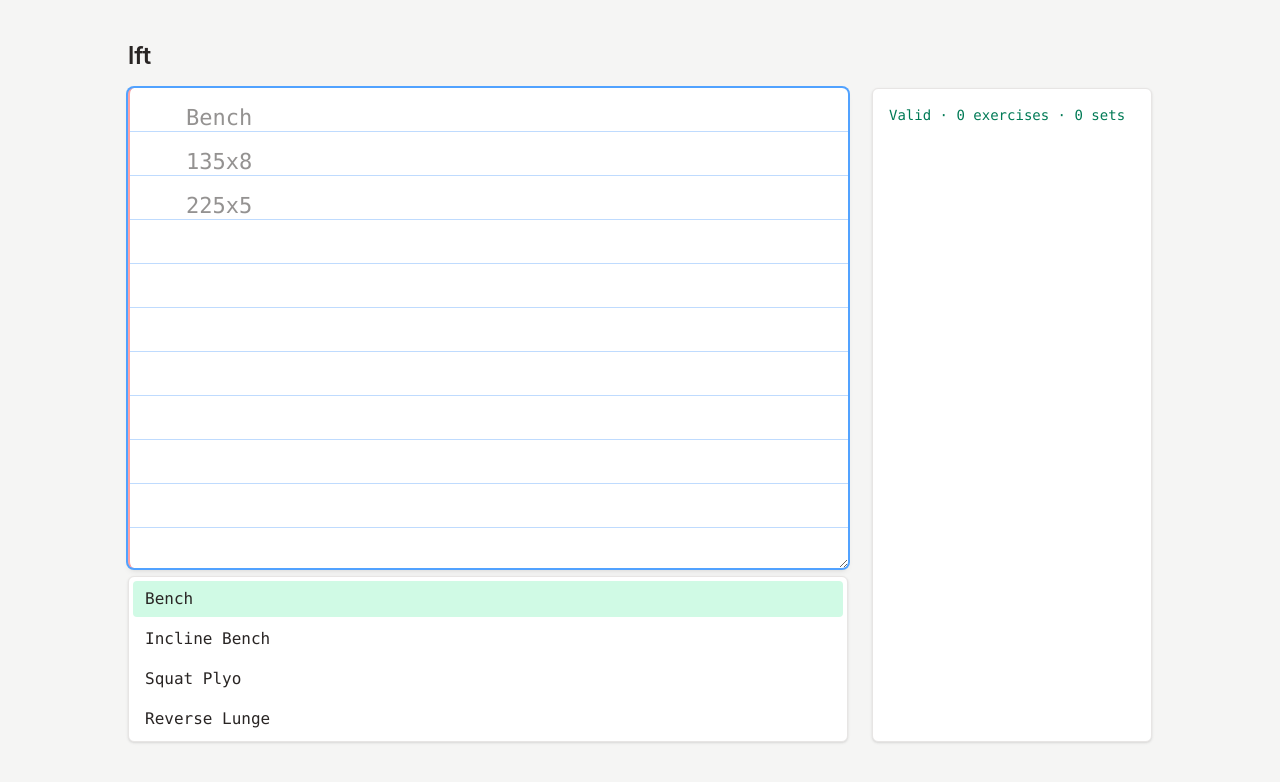
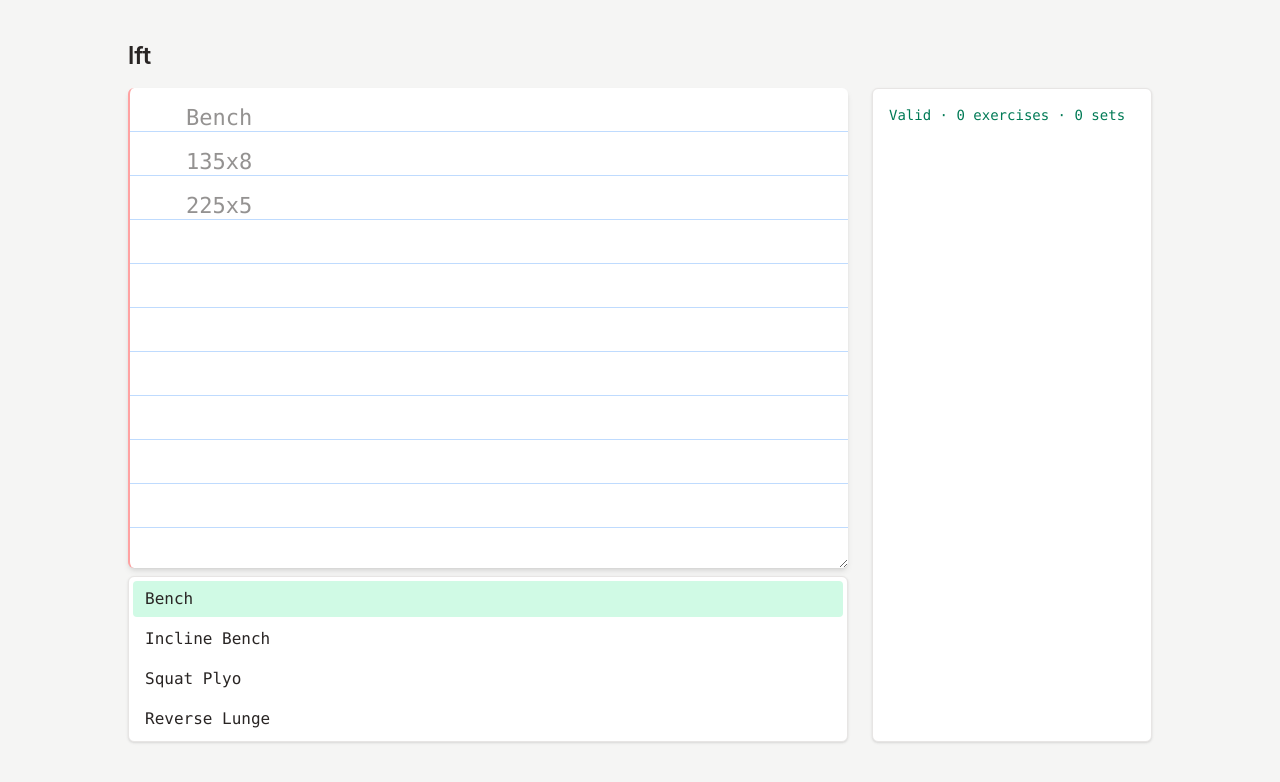
Before and after one commit to sheldonkwok/lft, a React (Vite) app: page / in a window 1280 px wide. Shown: the top 782 px of the page. Built offline with nearby package versions, Linux system fonts and the light colour scheme.

Commit message:
style: Remove highlight

```diff
--- a/src/App.tsx
+++ b/src/App.tsx
@@ -183,7 +183,7 @@ function App() {
 							spellCheck={false}
 							autoCapitalize="off"
 							autoCorrect="off"
-							className="block min-h-[480px] w-full resize-y rounded-md border-l-2 border-red-300 bg-white py-2 pr-5 pl-14 font-mono text-[22px] leading-[44px] text-stone-800 shadow-md outline-none focus:ring-2 focus:ring-blue-400 bg-[linear-gradient(to_bottom,transparent_0,transparent_43px,#bfdbfe_43px,#bfdbfe_44px)] [background-size:100%_44px] [background-attachment:local]"
+							className="block min-h-[480px] w-full resize-y rounded-md border-l-2 border-red-300 bg-white py-2 pr-5 pl-14 font-mono text-[22px] leading-[44px] text-stone-800 shadow-md outline-none bg-[linear-gradient(to_bottom,transparent_0,transparent_43px,#bfdbfe_43px,#bfdbfe_44px)] [background-size:100%_44px] [background-attachment:local]"
 						/>
 						{showSuggestions && (
 							<ul
```
